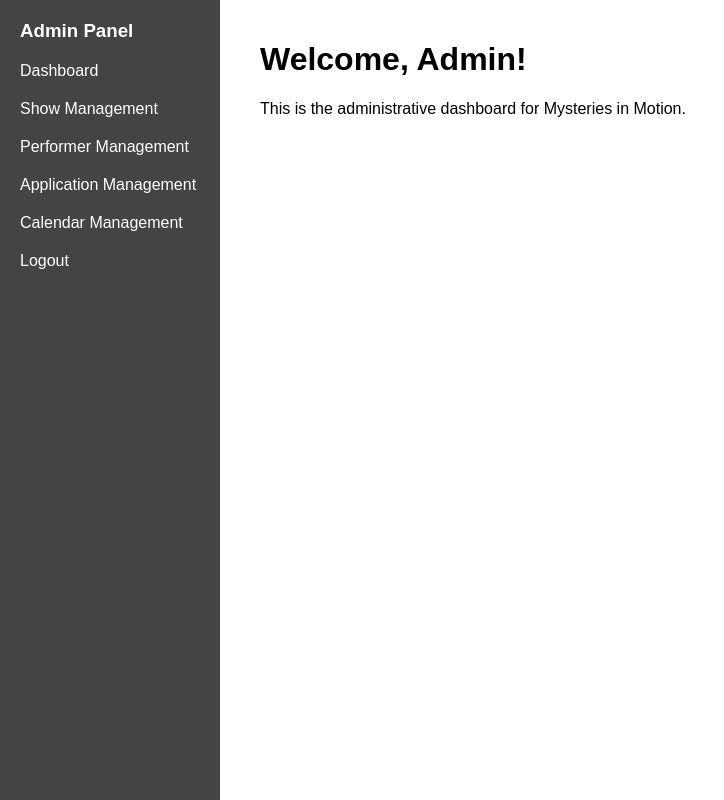
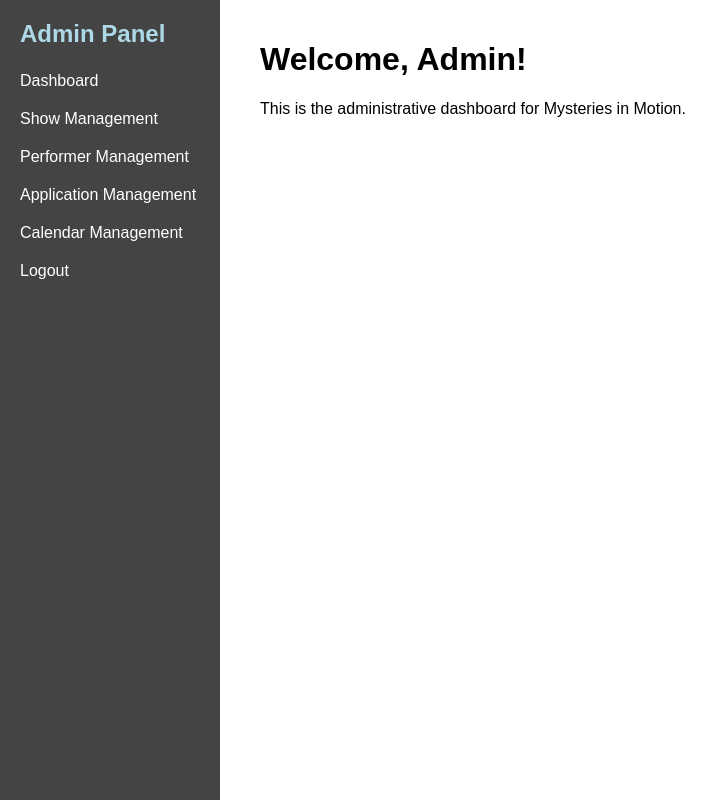
Before and after one commit to GrapevineEscape/MysteriesInMotion-Public, a Flask app: template app/templates/admin/dashboard.html in a window 1280 px wide. Shown: the whole page, without its empty margins (0-724 px from the left). Run offline with Flask 3, Linux system fonts and the light colour scheme; the template is opened without the code that fills it, so the values that code supplies are empty.

Commit message:
Admin Calendar Dashboard css 6

```diff
--- a/app/static/css/style.css
+++ b/app/static/css/style.css
@@ -47,3 +47,11 @@ body {
     margin-left: 240px;
     padding: 20px;
 }
+
+/* Fix sidebar header styles for Admin and Performer */
+.admin-sidebar h3,
+.performer-sidebar h3 {
+    font-size: 1.5rem !important; /* One size larger */
+    font-weight: bold !important; /* Make it bold */
+    color: #ADD8E6 !important; /* Light Blue */
+}
```
